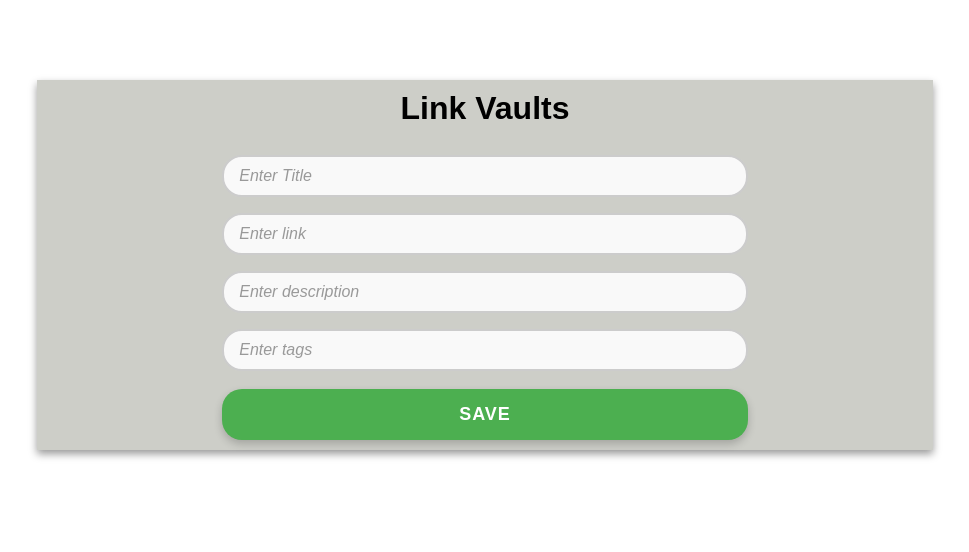
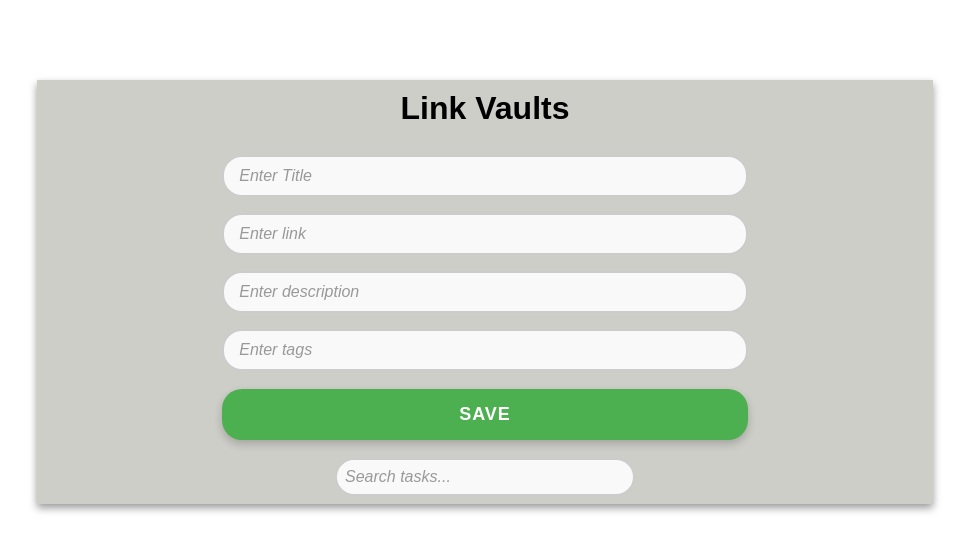
Before and after one commit to PLThabangR/Vault-app, a React (Vite) app: page / in a window 1280 px wide. Shown: the top 552 px of the page, without its empty margins (155-1124 px from the left). Built offline with nearby package versions, Linux system fonts and the light colour scheme.

Commit message:
Search component with basic login added

```diff
--- a/src/components/card/Card.tsx
+++ b/src/components/card/Card.tsx
@@ -9,7 +9,7 @@ interface userLink{
     tags?: string
 
 }
-// Card component props
+// Card component props to be passed with functions
 interface cardProps{
   userlink:userLink,
   onUpdateUserLink:(index: number, updatedLink: userLink) => void,
--- /dev/null
+++ b/src/components/form/Search.tsx
@@ -0,0 +1,53 @@
+import React, { useState } from 'react'
+import { use } from 'react';
+import Card from '../card/Card';
+
+
+interface userLinkInterface{
+  id: number,
+    title: string,
+    link: string,
+    description: string,
+    tags?: string
+
+}
+
+interface userlinkProps{
+  userlink:userLinkInterface[]
+}
+const Search = (userlinks:userlinkProps) => {
+    //declare a state to hold the search term
+   const [search, setSearch] = useState("");
+    //declare a array to hold the filtered userlinks
+   //const filteredUserLinks :any = userlinks.userlink.filter((userlink) => userlink.title.toLowerCase().includes(search.toLowerCase()));
+
+
+  return (
+    <div>
+
+<input
+        type="text"
+        placeholder="Search tasks..."
+        value={search}
+        onChange={(e) => setSearch(e.target.value)}
+        style={{ padding: "8px", width: "300px" }}
+      />
+
+    <div>
+      {/* {filteredUserLinks.map((userlink) => ( */}
+      {/* {filteredUserLinks.map((ulink) => (
+        <div key={ulink.id}>
+        <h1>{ulink.title}</h1>
+        <p>{ulink.description}</p>
+
+        <p>{ulink.tags}</p>
+        </div>
+
+      ))} */}
+    </div>
+
+    </div>
+  )
+}
+
+export default Search
--- a/src/pages/AddLinkPage/CreateLink.tsx
+++ b/src/pages/AddLinkPage/CreateLink.tsx
@@ -1,4 +1,5 @@
 import Card from "../../components/card/Card"
+import Search from "../../components/form/Search"
 import "./createLink.css"
 import {  use, useEffect, useState } from 'react'
 
@@ -127,6 +128,7 @@ const CreateLink = () => {
     <button type="submit" value="Submit">Save</button>
   </form>
 
+    <Search  userlinks={userlinks}/>
 
     {/* Display userlinks */}
    <div className="card-container"> { userlinks.map((userlink) => (
```
Also changed, not shown: src/components/form/form.tsx (deleted, +0 -15 lines).
